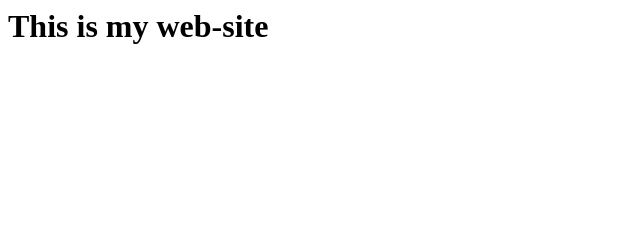
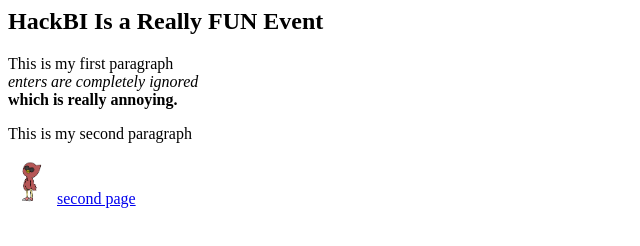
Before and after one commit to Bishop-Ireton-Summer-Camp/PracticeWeb, a plain HTML site: page index.html in a window 1280 px wide. Shown: the whole page, without its empty margins (0-640 px from the left). Drawn offline with Linux system fonts and the light colour scheme.

Commit message:
Learned basics

```diff
--- a/index.html
+++ b/index.html
@@ -1 +1,14 @@
-<H1>This is my web-site</H1>
+<html>
+<body>
+    <H2>HackBI Is a Really FUN Event</H2>
+    <p>This is my first paragraph<br>
+
+        <i>enters are completely ignored</i>
+        <br>
+        <b>which is really annoying.</b>
+    </p>
+    <p>This is my second paragraph</p>
+    <img src="dweeb.png" alt="Dweeb Picture" height="45px">
+    <a href="second.html" target="_none">second page</a>
+</body>
+</html>
```
Also changed, not shown: second.html (added, +6 -0 lines), dweeb.png (added).
